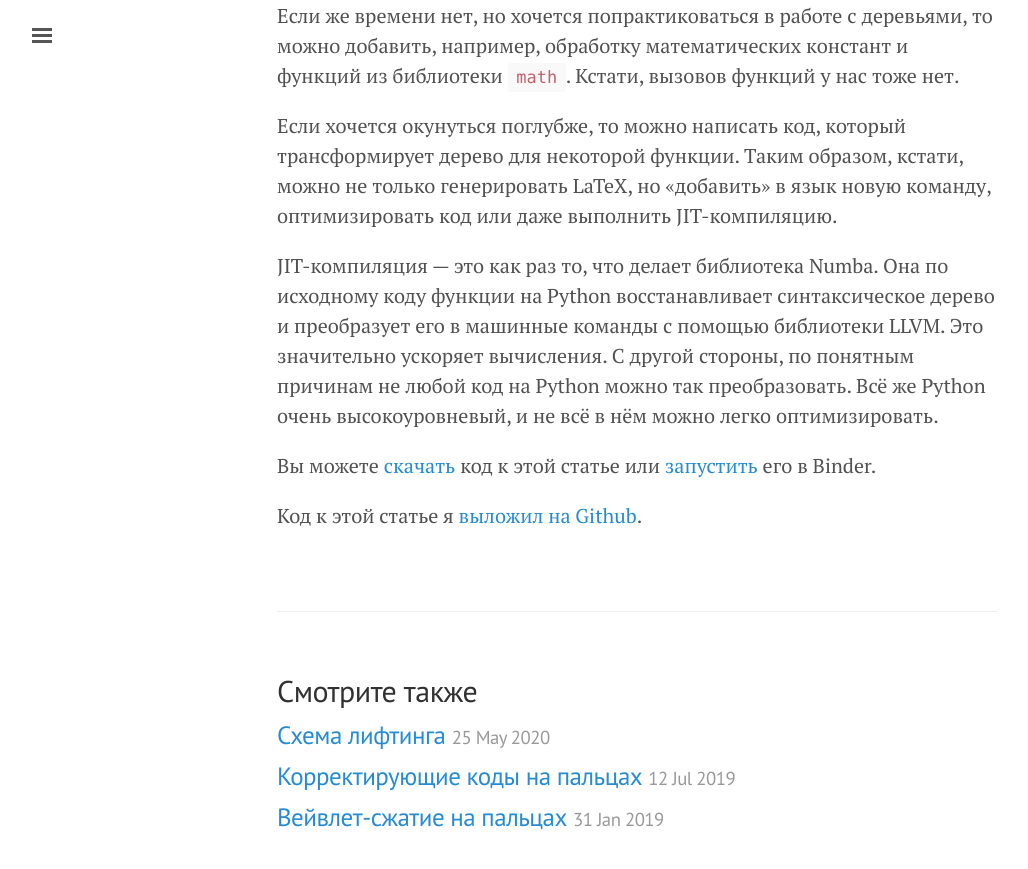
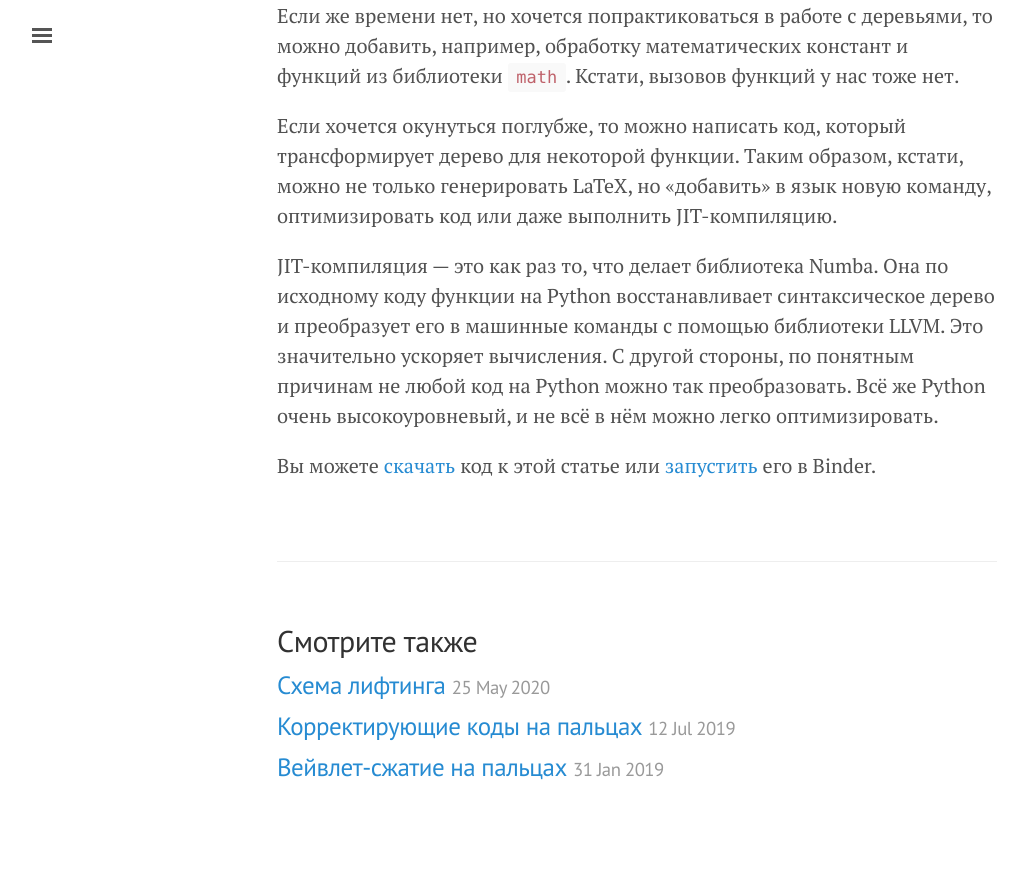
Before and after one commit to velikodniy/velikodniy.github.io, a Jekyll site: the page built from _posts/2019-07-14-ast-and-latex.md, in a window 1280 px wide and 900 px high, scrolled down 14923 px. Shown: the top 869 px of the window, without its empty margins (3-1031 px from the left). Built offline with Jekyll 4.4.1, drawn with Linux system fonts in a browser that asks for light colours; formulas are drawn with MathJax 3; comment, search, counter and statistics services are not loaded.

Commit message:
Remove unneeded lines

```diff
--- a/_posts/2019-07-14-ast-and-latex.md
+++ b/_posts/2019-07-14-ast-and-latex.md
@@ -487,7 +487,3 @@ $$
 JIT-компиляция — это как раз то, что делает библиотека Numba. Она по исходному коду функции на Python восстанавливает синтаксическое дерево и преобразует его в машинные команды с помощью библиотеки LLVM. Это значительно ускоряет вычисления. С другой стороны, по понятным причинам не любой код на Python можно так преобразовать. Всё же Python очень высокоуровневый, и не всё в нём можно легко оптимизировать.
 
 Вы можете [скачать]({{ site.url }}/assets/2019-07-14-ast-and-latex/python-to-latex.ipynb) код к этой статье или [запустить](https://mybinder.org/v2/gh/velikodniy/velikodniy.github.io/master?filepath=assets%2F2019-07-14-ast-and-latex%2Fpython-to-latex.ipynb) его в Binder.
-
-
-
-Код к этой статье я [выложил на Github](https://gist.github.com/velikodniy/5276c58fe6c952432179fc94edbf43f8).
```
